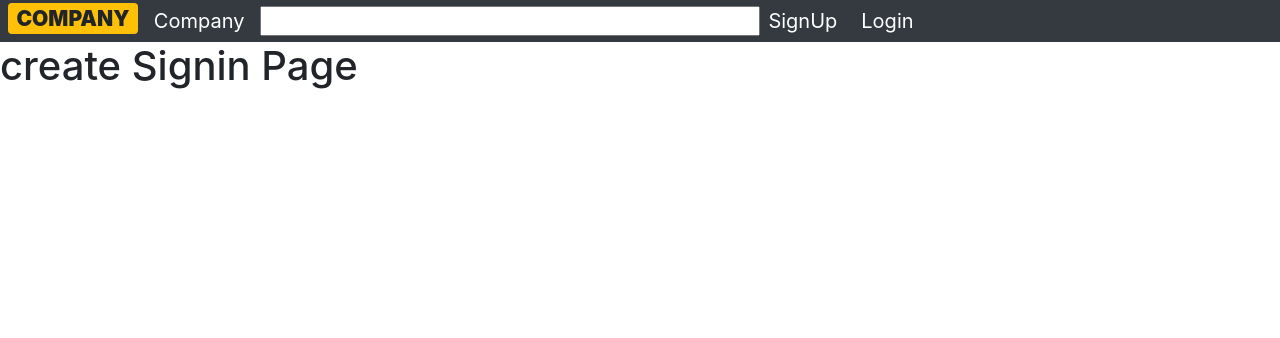
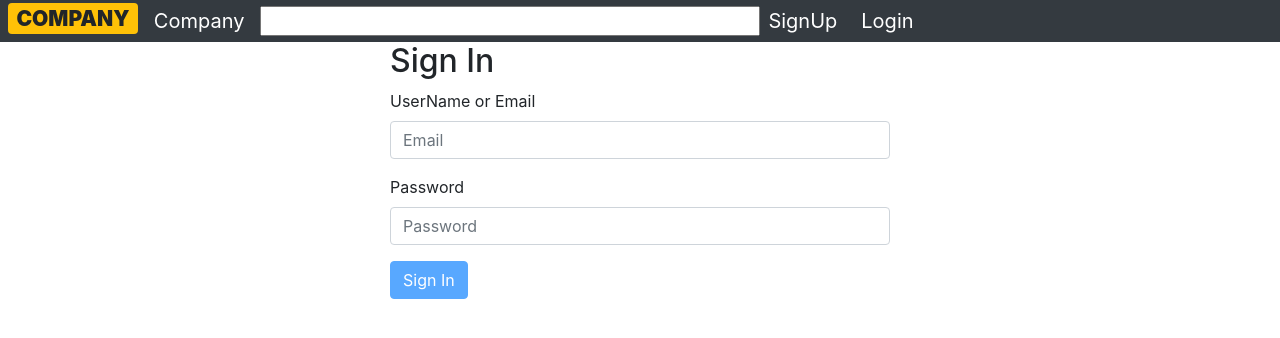
Before and after one commit to sharan98727/capstone, a React (Create React App) app: page /SignIn in a window 1280 px wide. Shown: the top 338 px of the page. Built offline with nearby package versions, Linux system fonts and the light colour scheme.

Commit message:
added signin page

```diff
--- a/src/components/Home/homecards.js
+++ b/src/components/Home/homecards.js
@@ -30,10 +30,10 @@ class Homecards extends React.Component {
 
           <Card style={{ width: '15rem' }} >
            <Card.Img variant="top" src={item.urls.full} width="400px" height="150px" />
-           <Card.Body>
+           <Card.Body >
              <Card.Title>House Maids</Card.Title>
-             <Button variant="primary">click</Button>
            </Card.Body>
+           <button onClick = {this.handleclick}>click</button>
           </Card>
           {/*<img src={item.urls.regular} alt="" height="250px" width="250px" />*/}
 
@@ -42,7 +42,10 @@ class Homecards extends React.Component {
       })
       return (
       <CardDeck className="card-display">
+
         {items}
+
+
       </CardDeck>
       );
 
--- /dev/null
+++ b/src/components/Signin/Form.css
@@ -0,0 +1,4 @@
+.demoForm {
+	width: 500px;
+	margin: auto;
+}
--- /dev/null
+++ b/src/components/Signin/FormErrors.js
@@ -0,0 +1,14 @@
+import React from 'react';
+
+export const FormErrors = ({formErrors}) =>
+  <div className='formErrors'>
+    {Object.keys(formErrors).map((fieldName, i) => {
+      if(formErrors[fieldName].length > 0){
+        return (
+          <p key={i}>{fieldName} {formErrors[fieldName]}</p>
+        )
+      } else {
+        return '';
+      }
+    })}
+  </div>
--- a/src/components/Signin/signin.js
+++ b/src/components/Signin/signin.js
@@ -1,13 +1,83 @@
-import React from "react";
+import React, { Component } from 'react';
+import { FormErrors } from './FormErrors';
+import './Form.css';
 
-class Signin extends React.Component {
+class Form extends Component {
+  constructor (props) {
+    super(props);
+    this.state = {
+      email: '',
+      password: '',
+      formErrors: {email: '', password: ''},
+      emailValid: false,
+      passwordValid: false,
+      formValid: false
+    }
+  }
 
-  render(){
-    return(
-      <h1>create Signin Page</h1>
+  handleUserInput = (e) => {
+    const name = e.target.name;
+    const value = e.target.value;
+    this.setState({[name]: value},
+                  () => { this.validateField(name, value) });
+  }
+
+  validateField(fieldName, value) {
+    let fieldValidationErrors = this.state.formErrors;
+    let emailValid = this.state.emailValid;
+    let passwordValid = this.state.passwordValid;
+
+    switch(fieldName) {
+      case 'email':
+        emailValid = value.match(/^([\w.%+-]+)@([\w-]+\.)+([\w]{2,})$/i);
+        fieldValidationErrors.email = emailValid ? '' : ' is invalid';
+        break;
+      case 'password':
+        passwordValid = value.length >= 6;
+        fieldValidationErrors.password = passwordValid ? '': ' is too short';
+        break;
+      default:
+        break;
+    }
+    this.setState({formErrors: fieldValidationErrors,
+                    emailValid: emailValid,
+                    passwordValid: passwordValid
+                  }, this.validateForm);
+  }
+
+  validateForm() {
+    this.setState({formValid: this.state.emailValid && this.state.passwordValid});
+  }
+
+  errorClass(error) {
+    return(error.length === 0 ? '' : 'has-error');
+  }
+
+  render () {
+    return (
+      <form className="demoForm">
+        <h2>Sign In</h2>
+        <div className="panel panel-default">
+          <FormErrors formErrors={this.state.formErrors} />
+        </div>
+        <div className={`form-group ${this.errorClass(this.state.formErrors.email)}`}>
+          <label htmlFor="email">UserName or Email</label>
+          <input type="email" required className="form-control" name="email"
+            placeholder="Email"
+            value={this.state.email}
+            onChange={this.handleUserInput}  />
+        </div>
+        <div className={`form-group ${this.errorClass(this.state.formErrors.password)}`}>
+          <label htmlFor="password">Password</label>
+          <input type="password" className="form-control" name="password"
+            placeholder="Password"
+            value={this.state.password}
+            onChange={this.handleUserInput}  />
+        </div>
+        <button type="submit" className="btn btn-primary" disabled={!this.state.formValid}>Sign In</button>
+      </form>
     )
   }
-
 }
 
-export default Signin;
+export default Form;
```
